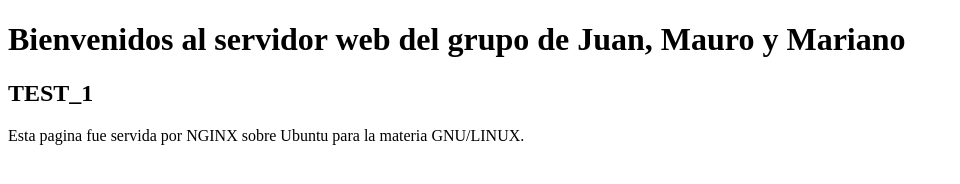
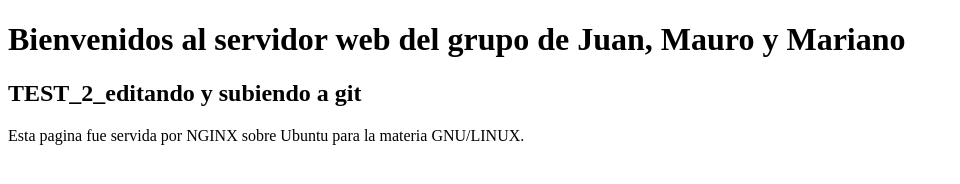
Before and after one commit to mariano1602/TP_Linux, a plain HTML site: page index.html in a window 1280 px wide. Shown: the whole page, without its empty margins (0-960 px from the left). Drawn offline with Linux system fonts and the light colour scheme.

Commit message:
se edito el index

```diff
--- a/index.html
+++ b/index.html
@@ -5,7 +5,7 @@
 </head>
 <body>
 	<h1>Bienvenidos al servidor web del grupo de Juan, Mauro y Mariano</h1>
-	<h2>TEST_1</h2>
+	<h2>TEST_2_editando y subiendo a git</h2>
 
 	<p>Esta pagina fue servida por NGINX sobre Ubuntu para la materia GNU/LINUX.</p>
 </body>
```
